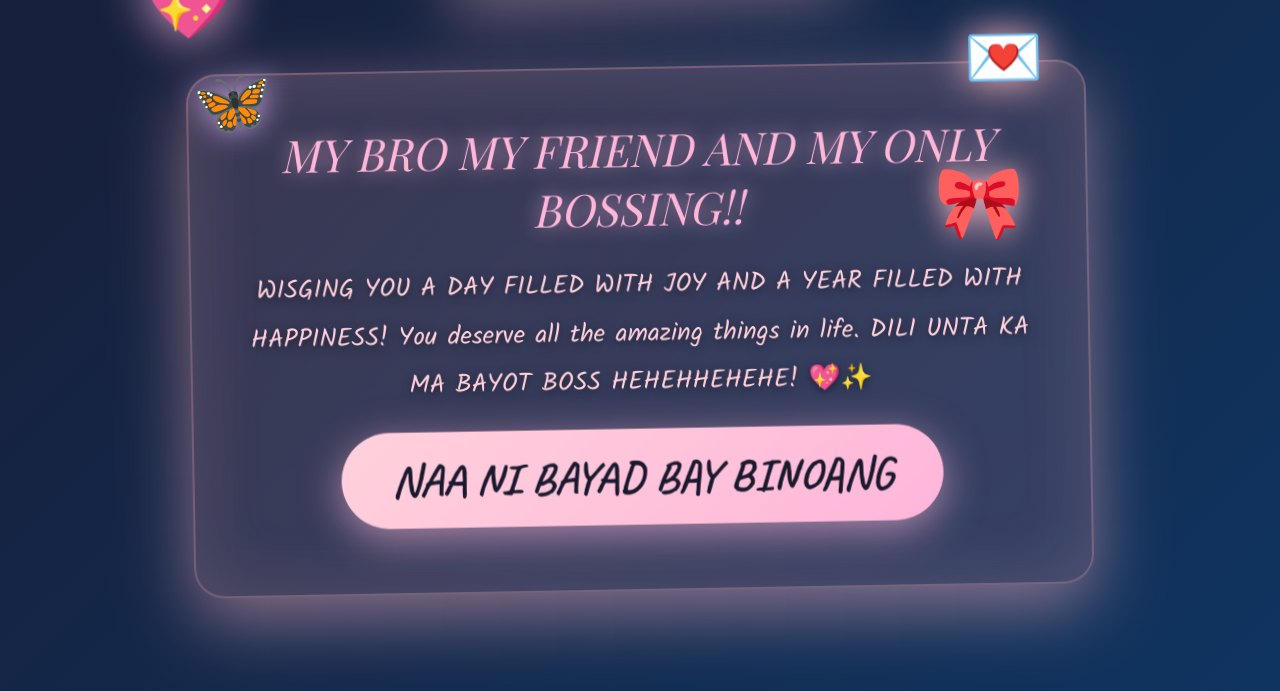
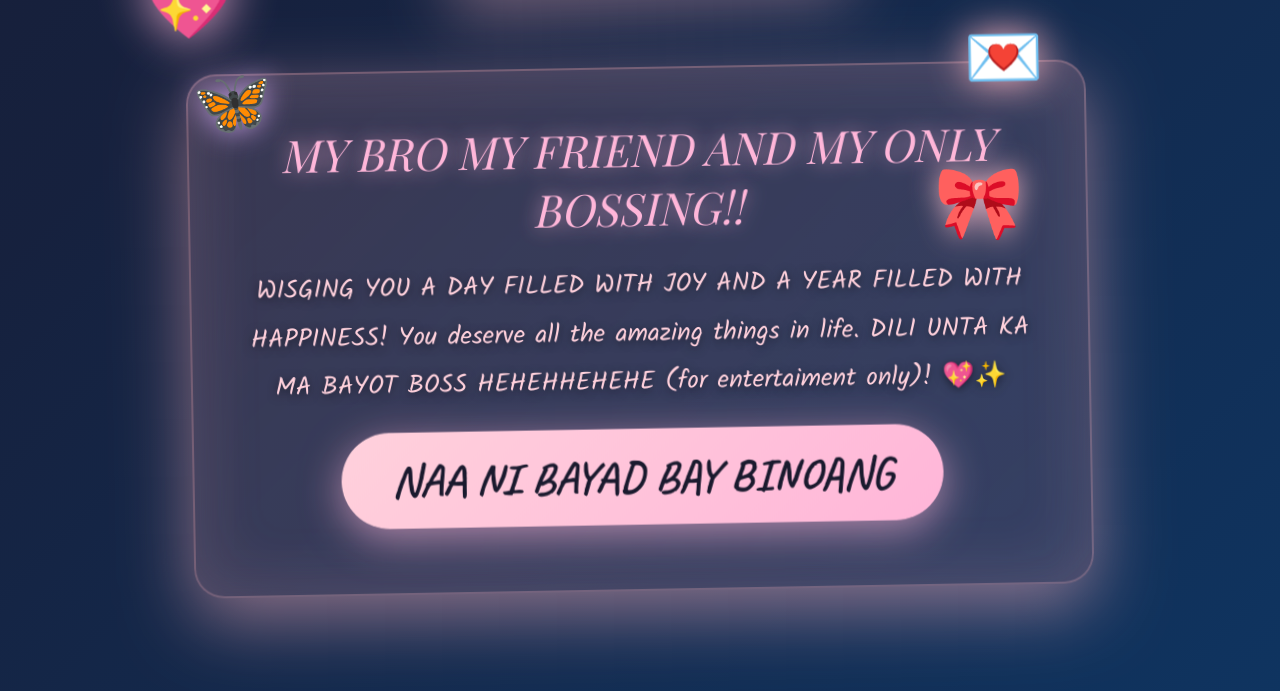
Before and after one commit to M1ntHouse/html, a plain HTML site: page index.html in a window 1280 px wide. Shown: the part 1439-2130 px from the top of the page. Drawn offline with nearby package versions, Linux system fonts and the light colour scheme; a web font is replaced by a local one.

Commit message:
index.html

```diff
--- a/index.html
+++ b/index.html
@@ -481,7 +481,7 @@
             <p>
                 WISGING YOU A DAY FILLED WITH JOY AND A YEAR FILLED WITH HAPPINESS!
                 You deserve all the amazing things in life. DILI UNTA
-                KA MA BAYOT BOSS HEHEHHEHEHE! 💖✨
+                KA MA BAYOT BOSS HEHEHHEHEHE (for entertaiment only)! 💖✨
             </p>
             <div style="text-align: center;">
                 <div class="party-badge">NAA NI BAYAD BAY BINOANG</div>
@@ -581,4 +581,5 @@
         }
     </script>
 </body>
+
 </html>
```
